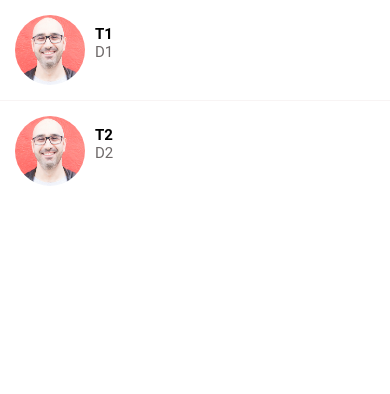
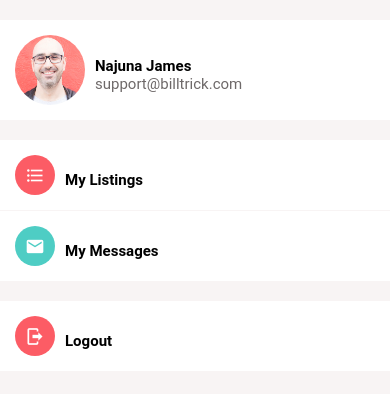
Before and after one commit to ETS-ReactNative5/SellitOff, a React Native app: screen / in a window 390 px wide. Shown: the top 394 px of the page. Built offline with nearby package versions, Linux system fonts and the light colour scheme.

Commit message:
Added the User Account screen

```diff
--- a/App.js
+++ b/App.js
@@ -2,31 +2,17 @@
 import { View, StatusBar, Text } from "react-native";
 import React from "react";
 import { MaterialCommunityIcons } from "@expo/vector-icons";
+import Icon from "./app/components/Icon";
 
-import WelcomeScreen from "./app/screens/WelcomeScreen";
-import ViewImageSCreen from "./app/screens/ViewImageScreen";
-import AppText from "./app/components/AppText";
-import AppButton from "./app/components/AppButton";
-import Card from "./app/components/Card";
-import DetailsScreen from "./app/screens/DetailsScreen";
-import MessagesScreen from "./app/screens/MessagesScreen";
+import Screen from "./app/components/Screen";
+import ListItem from "./app/components/ListItem";
+import AccountScreen from "./app/screens/AccountScreen";
 
 export default function App() {
   // return <WelcomeScreen />;
   return (
-    // <View
-    //   style={{
-    //     backgroundColor: "#f8f4f4",
-    //     padding: 20,
-    //     paddingTop: 100,
-    //   }}>
-    //   <Card
-    //     title="Red jacket for sale"
-    //     subTitle="$100"
-    //     image={require("./app/assets/jacket.jpg")}
-    //   />
-    // </View>
-
-    <MessagesScreen />
+    <Screen>
+      <AccountScreen />
+    </Screen>
   );
 }
--- /dev/null
+++ b/app/components/Icon.js
@@ -0,0 +1,29 @@
+import React from "react";
+import { View } from "react-native";
+import { color } from "react-native/Libraries/Components/View/ReactNativeStyleAttributes";
+import { MaterialCommunityIcons } from "@expo/vector-icons";
+import { Colors } from "react-native/Libraries/NewAppScreen";
+import colors from "../config/colors";
+
+function Icon({
+  name,
+  size = 40,
+  iconColor = colors.white,
+  backgroundColor = "#000",
+}) {
+  return (
+    <View
+      style={{
+        width: size,
+        height: size,
+        borderRadius: size / 2,
+        backgroundColor: backgroundColor,
+        alignItems: "center",
+        justifyContent: "center",
+      }}>
+      <MaterialCommunityIcons name={name} color={iconColor} size={size * 0.5} />
+    </View>
+  );
+}
+
+export default Icon;
--- a/app/components/ListItem.js
+++ b/app/components/ListItem.js
@@ -5,16 +5,28 @@
 import AppText from "../components/AppText.android";
 import colors from "../config/colors";
 
-function ListItem({ title, subtitle, image, onPress, renderRightActions }) {
+function ListItem({
+  title,
+  subtitle,
+  image,
+  onPress,
+  IconComponent,
+  renderRightActions,
+  style,
+}) {
   console.log;
   return (
     <Swipeable renderRightActions={renderRightActions}>
       <TouchableHighlight onPress={onPress} underlayColor={colors.light}>
-        <View style={styles.listingContainer}>
-          <Image style={styles.listImage} source={image} />
-          <View>
+        <View style={[styles.listingContainer, style]}>
+          {IconComponent}
+          {/* Render image only if it is available */}
+          {image && <Image style={styles.listImage} source={image} />}
+          <View style={styles.detailsContainer}>
             <AppText style={styles.listingTitle}>{title}</AppText>
-            <AppText style={styles.listingSubTitle}>{subtitle}</AppText>
+            {subtitle && (
+              <AppText style={styles.listingSubTitle}>{subtitle}</AppText>
+            )}
           </View>
         </View>
       </TouchableHighlight>
@@ -23,6 +35,10 @@
 }
 
 const styles = StyleSheet.create({
+  detailsContainer: {
+    marginLeft: 10,
+    justifyContent: "center",
+  },
   price: {
     fontWeight: "400",
     color: colors.secondary,
@@ -41,7 +57,6 @@
     width: 70,
     height: 70,
     borderRadius: 35,
-    marginRight: 10,
   },
   title: {
     fontSize: 20,
--- a/app/components/Screen.js
+++ b/app/components/Screen.js
@@ -2,8 +2,8 @@
 import Constants from "expo-constants";
 import { StyleSheet, SafeAreaView } from "react-native";
 
-function Screen({ children }) {
-  return <SafeAreaView style={styles.screen}>{children}</SafeAreaView>;
+function Screen({ children, style }) {
+  return <SafeAreaView style={[styles.screen, style]}>{children}</SafeAreaView>;
 }
 
 const styles = StyleSheet.create({
--- /dev/null
+++ b/app/screens/AccountScreen.js
@@ -0,0 +1,81 @@
+import React from "react";
+import { StyleSheet, FlatList } from "react-native";
+import { View } from "react-native";
+
+import ListItem from "../components/ListItem";
+import Screen from "../components/Screen";
+import colors from "../config/colors";
+import Icon from "../components/Icon";
+import ListItemSeparator from "../components/ListItemSeparator";
+
+const menuItems = [
+  {
+    title: "My Listings",
+    icon: {
+      name: "format-list-bulleted",
+      backgroundColor: colors.primary,
+    },
+  },
+  {
+    title: "My Messages",
+    icon: {
+      name: "email",
+      backgroundColor: colors.secondary,
+    },
+  },
+];
+
+function AccountScreen(props) {
+  return (
+    <Screen style={styles.screen}>
+      <View style={styles.container}>
+        <ListItem
+          style={styles.items}
+          title={"Najuna James"}
+          subtitle="support@billtrick.com"
+          image={require("../assets/mosh.jpg")}
+        />
+        <View style={styles.container}>
+          <FlatList
+            style={styles.items}
+            data={menuItems}
+            keyExtractor={(menuItem) => menuItem.title}
+            ItemSeparatorComponent={ListItemSeparator}
+            renderItem={({ item }) => (
+              <ListItem
+                title={item.title}
+                IconComponent={
+                  <Icon
+                    name={item.icon.name}
+                    backgroundColor={item.icon.backgroundColor}
+                  />
+                }
+              />
+            )}
+          />
+        </View>
+        <View style={styles.items}>
+          <ListItem
+            title="Logout"
+            IconComponent={
+              <Icon name="logout" backgroundColor={colors.primary} />
+            }
+          />
+        </View>
+      </View>
+    </Screen>
+  );
+}
+
+const styles = StyleSheet.create({
+  container: {
+    marginVertical: 20,
+  },
+  screen: {
+    backgroundColor: colors.light,
+  },
+  items: {
+    backgroundColor: colors.white,
+  },
+});
+export default AccountScreen;
```
